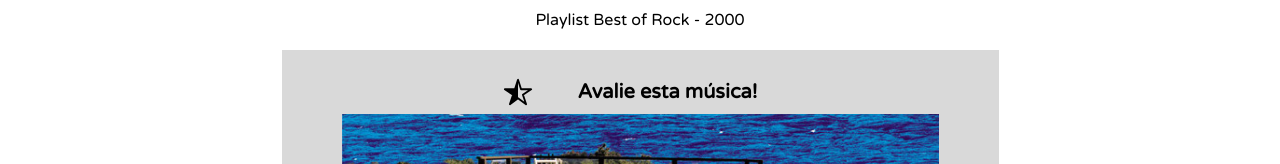
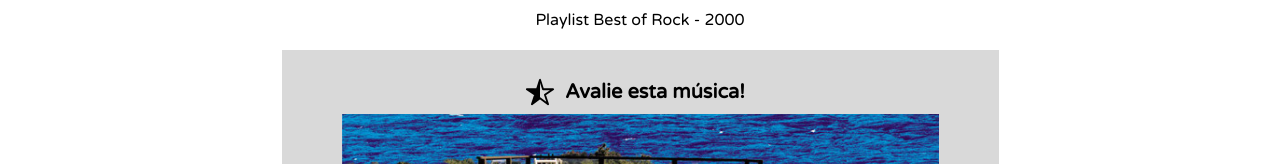
Before and after one commit to brianleao/connectify-project-frontend, a React (Create React App) app in the folder files/: page /musics in a window 1280 px wide. Shown: the part 137-301 px from the top of the page. Built offline with nearby package versions, Linux system fonts and the light colour scheme; no server answers.

Commit message:
more changes in avaliable button

```diff
--- a/files/src/components/Musics.js
+++ b/files/src/components/Musics.js
@@ -21,6 +21,7 @@
 
             <div className={styles.containerPrimary}>
                 <div className={styles.container_main}>
+
                     <div className={styles.avaliable}>
                         <IoStarHalf className={styles.icon_star}/>
                         <input type='button' value="Avalie esta música!" className={styles.button_avaliable}></input>
--- a/files/src/components/Musics.module.css
+++ b/files/src/components/Musics.module.css
@@ -41,7 +41,7 @@
 }
 
 .button_avaliable {
-    width: max-content;
+    width: auto;
     border: none;
     padding: 10px;
     background: none;
--- a/files/src/components/NavBar.js
+++ b/files/src/components/NavBar.js
@@ -30,7 +30,7 @@
 
                 {/* <IoSearchOutline className={styles.icons}/> */}
                 <div className={styles.searchBar}>
-                    <input type='text'/>
+                    <input type='text' className={styles.inputSearch}/>
                     <IoSearchOutline className={styles.iconSearch} onClick={clicou}/>
                 </div>
 
--- a/files/src/components/NavBar.module.css
+++ b/files/src/components/NavBar.module.css
@@ -47,7 +47,7 @@
 }
 
 
-input {
+.inputSearch {
     border: none;
     padding: 8px;
     margin: 0 10px;
```
